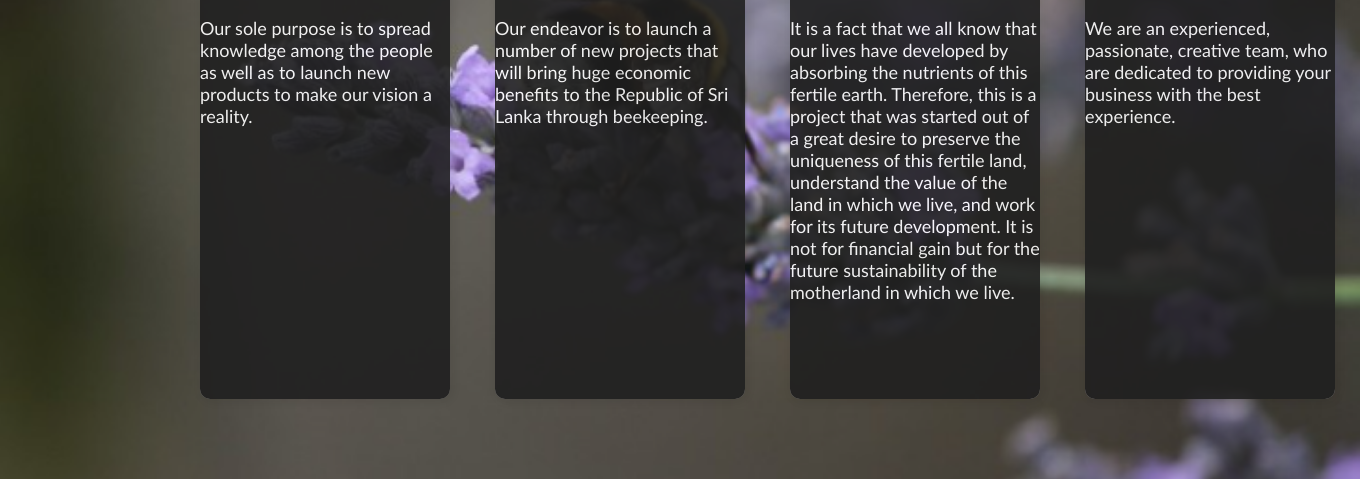
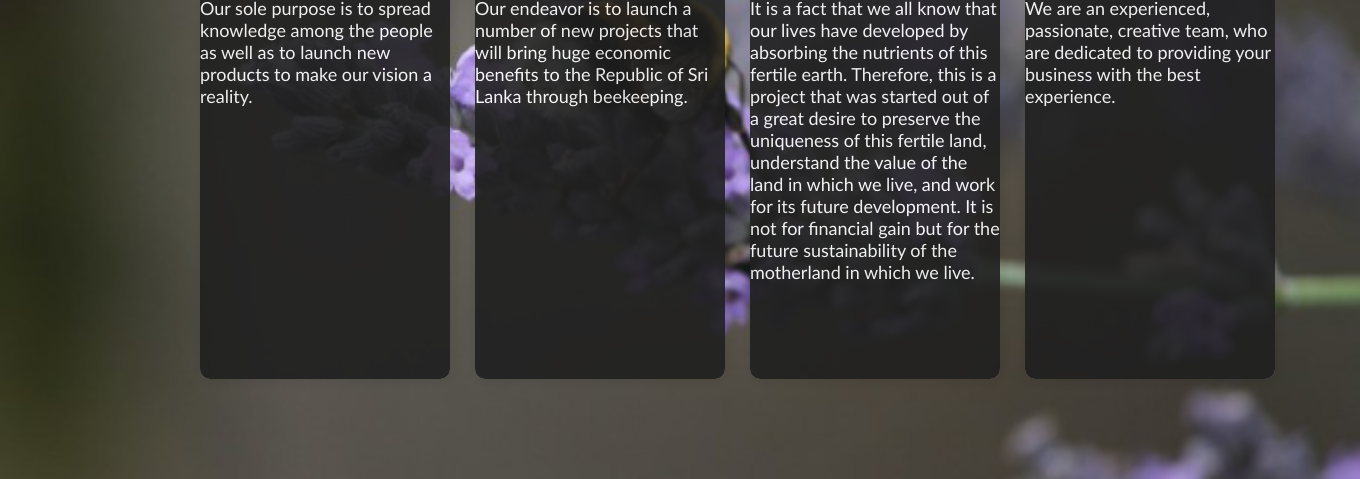
Before and after one commit to SandaniWimalasiri/Group22_Mr.-Bee, a PHP site: page /php/aboutus.php in a window 1360 px wide. Shown: the part 321-800 px from the top of the page. Run offline with PHP 8.4, Linux system fonts and the light colour scheme.

Commit message:
changed aboutus.css

```diff
--- a/css/aboutus.css
+++ b/css/aboutus.css
@@ -75,7 +75,7 @@ h1{
 	background-color: #969494;
 	width: 250px;
 	height: 600px;
-	margin:20px;
+	margin-left:20px;
 	border-radius: 10px;
 	overflow:hidden;
 	box-shadow:2px 2px 12px rgba(0,0,0,0.1);
```
